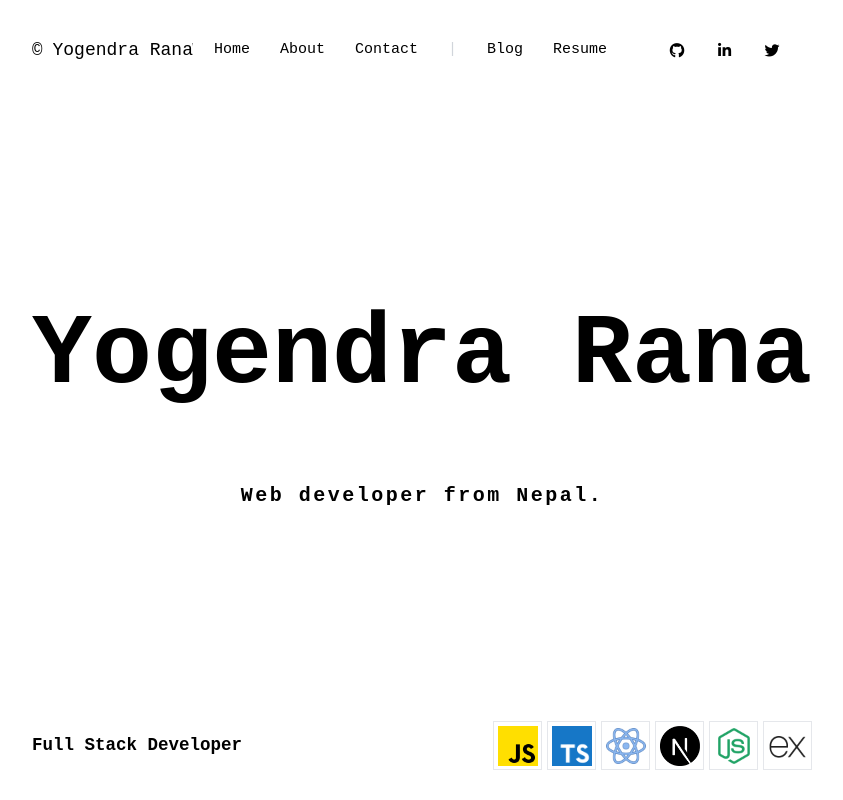
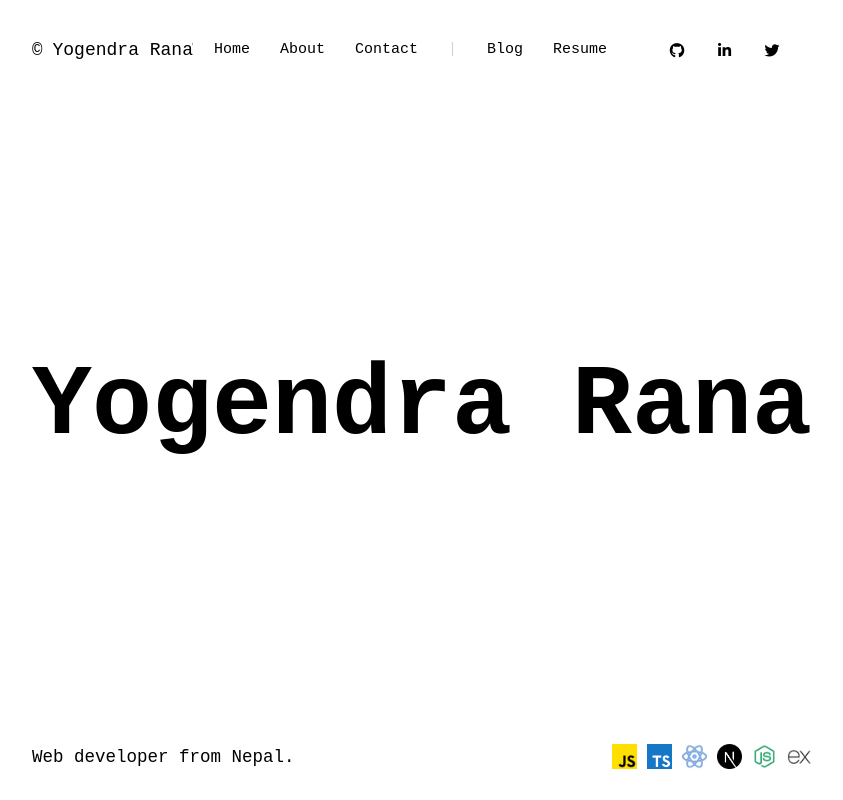
Before and after one commit to yogendrarana/yogendrarana.com, a Next.js app: page / in a window 1280 px wide. Shown: the top 800 px of the page, without its empty margins (218-1061 px from the left). Built offline with nearby package versions, Linux system fonts and the light colour scheme.

Commit message:
Added framer motion

```diff
--- a/package.json
+++ b/package.json
@@ -11,11 +11,12 @@
   "dependencies": {
     "@radix-ui/react-avatar": "^1.0.4",
     "@radix-ui/react-dialog": "^1.0.5",
+    "@radix-ui/react-scroll-area": "^1.0.5",
     "@radix-ui/react-slot": "^1.0.2",
     "class-variance-authority": "^0.7.0",
     "clsx": "^2.1.0",
     "cmdk": "^1.0.0",
-    "framer-motion": "^11.0.8",
+    "framer-motion": "^11.0.24",
     "gsap": "^3.12.5",
     "lucide-react": "^0.362.0",
     "next": "14.1.1",
--- /dev/null
+++ b/src/animation/banner-animation.ts
@@ -0,0 +1,3 @@
+export const nameAnimation = [
+
+]
--- a/src/components/layout/banner.tsx
+++ b/src/components/layout/banner.tsx
@@ -1,4 +1,7 @@
+"use client";
+
 import Image from "next/image";
+import { motion } from "framer-motion";
 
 // components
 import Navbar from "./navbar";
@@ -8,6 +11,7 @@ import { tech } from "@/config/tech"
 import { MY_DATA } from "@/data/my-data";
 
 const Banner = () => {
+    const name = MY_DATA.name.split("");
     const primary_languages = tech.languages.filter((lang) => lang.name !== "Go");
     const primary_frameworks = tech.frameworks.filter(f => !["Gin", "Nest"].includes(f.name));;
     const primary_stack = [...primary_languages, ...primary_frameworks];
@@ -17,10 +21,19 @@ const Banner = () => {
             <Navbar />
 
             <div className='lg:flex text-center w-full'>
-                <div className="flex flex-col justify-center gap-[5rem] ">
-                    <p className="text-[10rem] font-bold sm:text-[5rem]">Yogendra Rana</p>
-                    <p className="text-[2rem] tracking-[.25rem] md:tracking-normal font-bold">{MY_DATA.generalSummary}</p>
-                </div>
+                <p className="text-[10rem] font-bold sm:text-[5rem]">
+                    {name.map((letter, index) => (
+                        <motion.span
+                            key={index}
+                            initial={{ opacity: 0 }}
+                            animate={{ opacity: 1 }}
+                            transition={{ delay: index * 0.1 }}
+                            className="cursor-pointer"
+                        >
+                            {letter}
+                        </motion.span>
+                    ))}
+                </p>
             </div>
 
             <div
@@ -31,17 +44,21 @@ const Banner = () => {
                     sm:flex-col sm:gap-[2rem] sm:py-[2rem]
                 '
             >
-                <p className="font-bold text-[1.75rem] whitespace-nowrap">Full Stack Developer</p>
-                <div className="flex gap-[.5rem]">
+                <p className="text-[1.75rem] whitespace-nowrap">{MY_DATA.generalSummary}</p>
+                <div className="flex gap-[1rem]">
                     {
                         primary_stack.map((item, index) => (
-                            <div key={index} className='group p-[.35rem] border flex justify-center items-center cursor-pointer overflow-hidden'>
+                            <motion.div
+                                whileHover={{ scale: 2, marginLeft: "1rem", marginRight: "1rem"}}
+                                key={index}
+                                className='flex justify-center cursor-pointer bg-white'
+                            >
                                 <Image
                                     src={item?.logo}
                                     alt={item.name}
-                                    className="h-[4rem] w-[4rem] object-cover"
+                                    className="h-[2.5rem] w-[2.5rem] object-cover"
                                 />
-                            </div>
+                            </motion.div>
                         ))
                     }
                 </div>
--- a/src/components/layout/navbar.tsx
+++ b/src/components/layout/navbar.tsx
@@ -7,7 +7,6 @@ import Socials from '@/components/util/socials'
 const Navbar = () => {
 
     return (
-        <div>
         <div
             className='
                 h-[var(--nav-height)] w-full
@@ -29,7 +28,6 @@ const Navbar = () => {
                 </div>
             </div>
         </div>
-        </div>
     )
 }
 
--- a/src/data/my-data.ts
+++ b/src/data/my-data.ts
@@ -141,10 +141,6 @@ export const MY_DATA = {
         {
             "question": "When did you start coding?",
             "answer": "I started coding during the lockdown in 2020. I started with HTML and CSS and JavaScript. Then I moved on to React and Node. I'm currently exploring Go."
-        },
-        {
-            "question": "How did you learn to code?",
-            "answer": "Mostly by watching videos from YouTube and reading documentations. Props to Web Dev Simplified, The Net Ninja, Dave Gray for their amazing tutorials."
         }
     ]
 } as const;
```
Also changed, not shown: 1 other file (tests, documents, lock files or other folders). Lines whose indentation alone changed are shown as unchanged.
